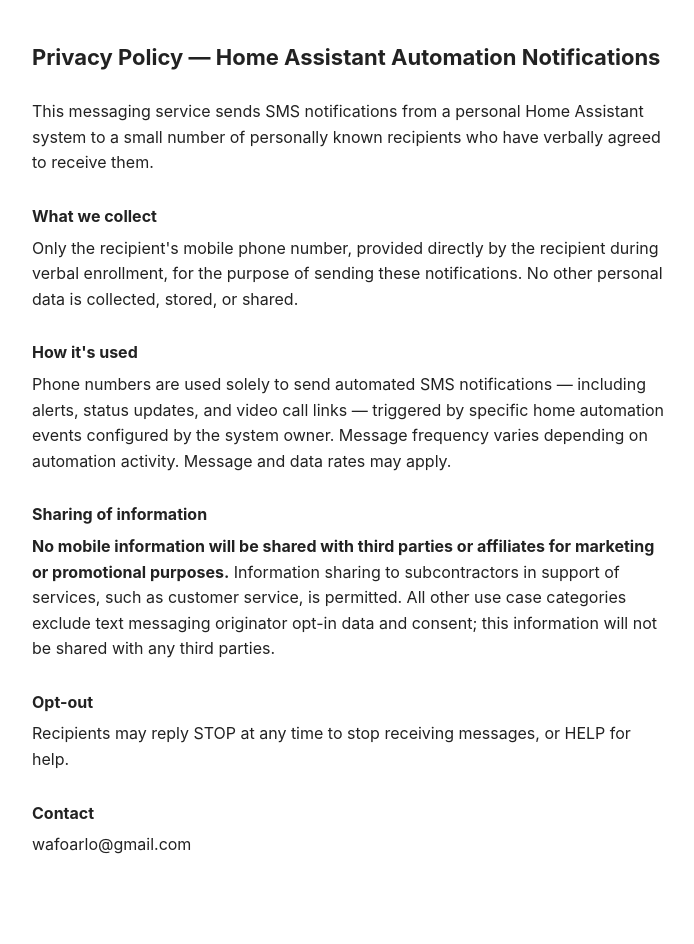
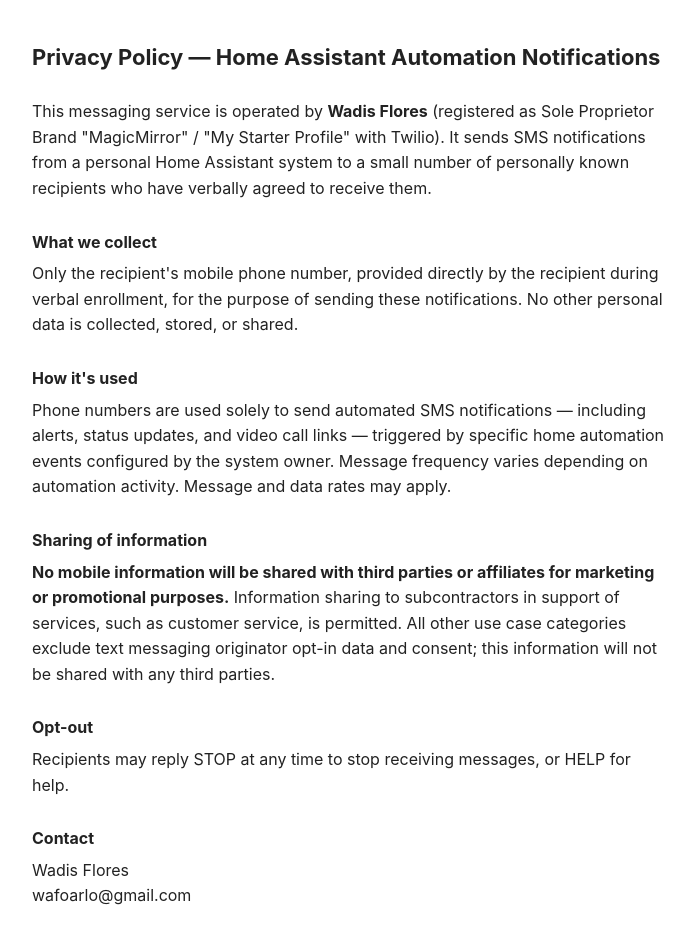
Before and after one commit to wafoarlo/magiccall, a plain HTML site: page index.html in a window 1280 px wide. Shown: the whole page, without its empty margins (288-982 px from the left). Before the commit the page ends 898 px from the top, so only its background shows below. Drawn offline with Linux system fonts and the light colour scheme.

Commit message:
Revise privacy policy details in index.html
Updated the privacy policy to include the operator's name and contact information.

```diff
--- a/index.html
+++ b/index.html
@@ -22,7 +22,7 @@
 
 <h1>Privacy Policy — Home Assistant Automation Notifications</h1>
 
-<p>This messaging service sends SMS notifications from a personal Home Assistant system to a small number of personally known recipients who have verbally agreed to receive them.</p>
+<p>This messaging service is operated by <strong>Wadis Flores</strong> (registered as Sole Proprietor Brand "MagicMirror" / "My Starter Profile" with Twilio). It sends SMS notifications from a personal Home Assistant system to a small number of personally known recipients who have verbally agreed to receive them.</p>
 
 <h2>What we collect</h2>
 <p>Only the recipient's mobile phone number, provided directly by the recipient during verbal enrollment, for the purpose of sending these notifications. No other personal data is collected, stored, or shared.</p>
@@ -37,7 +37,7 @@
 <p>Recipients may reply STOP at any time to stop receiving messages, or HELP for help.</p>
 
 <h2>Contact</h2>
-<p>wafoarlo@gmail.com</p>
+<p>Wadis Flores<br>wafoarlo@gmail.com</p>
 
 </body>
 </html>
```
